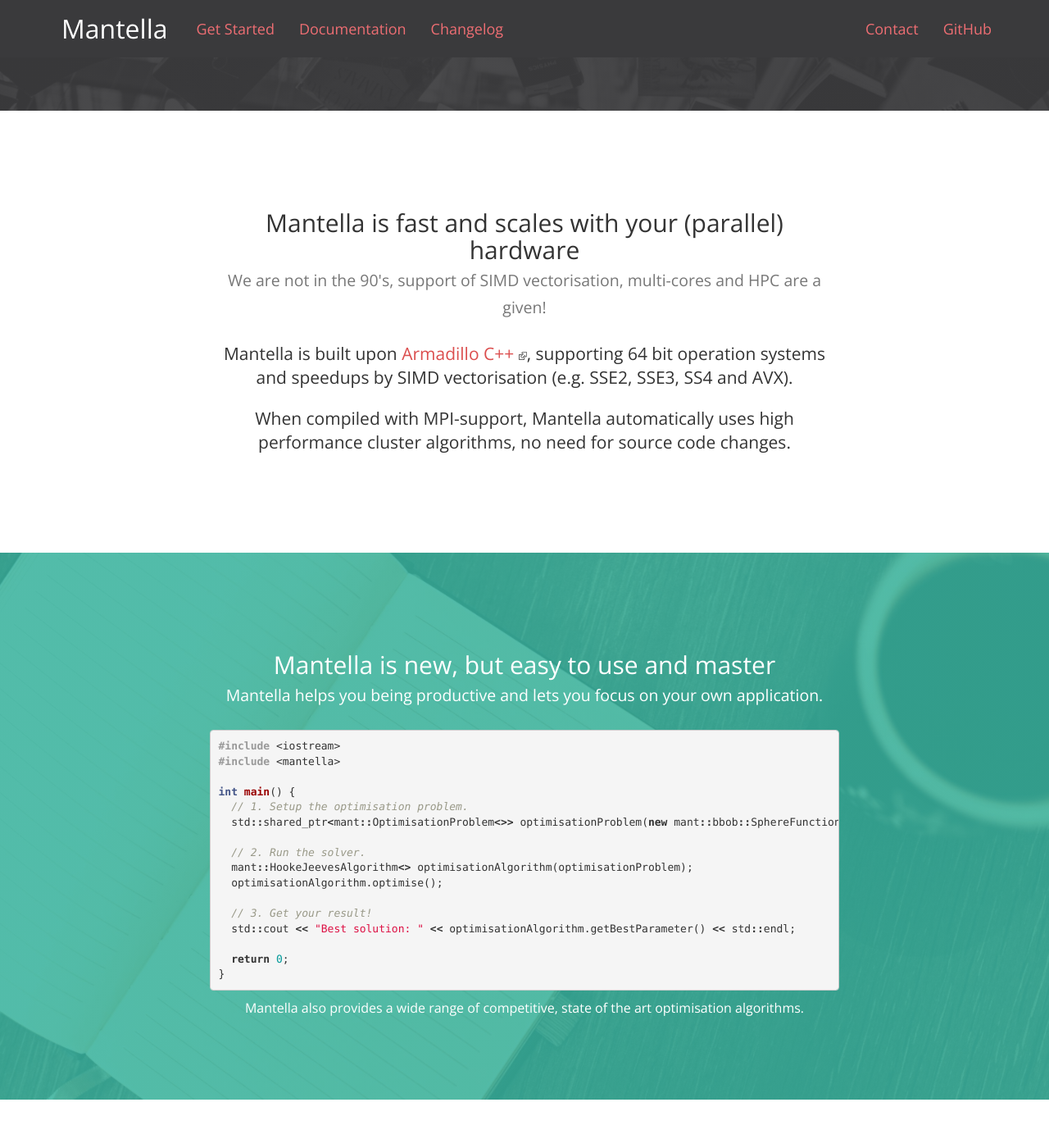
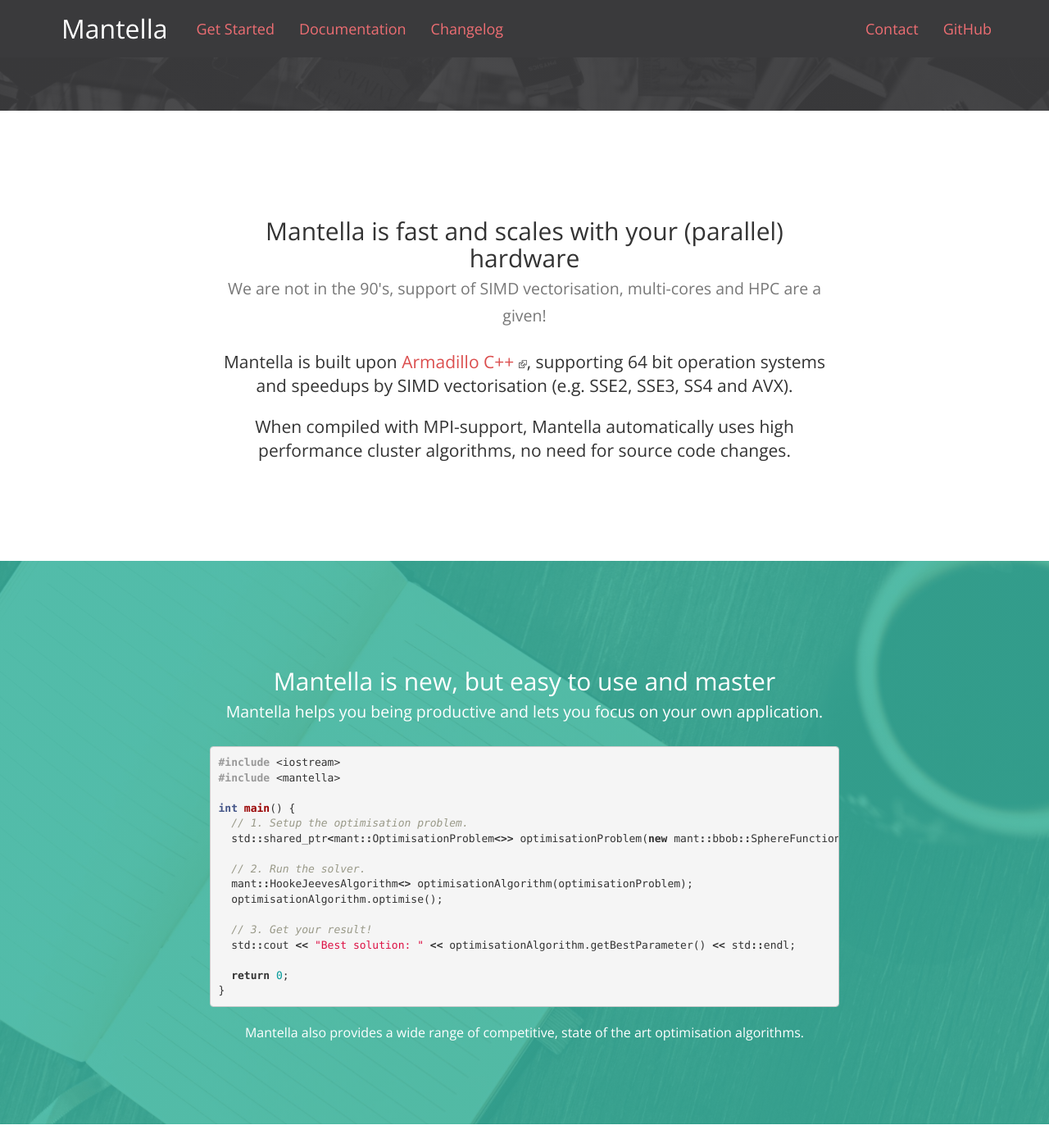
Before and after one commit to sebiniemann/Mantella, a Jekyll site: the page built from index.html, in a window 1280 px wide and 1400 px high, scrolled down 530 px. Shown: the whole window at 82% size. Built offline with Jekyll 4.4.1, drawn with Linux system fonts in a browser that asks for light colours.

Commit message:
Increased margins for headlines and sourcecodes

```diff
--- a/assets/css/custom.css
+++ b/assets/css/custom.css
@@ -287,6 +287,15 @@
   margin: -80px 0 0;
 }
 
+h2 {
+  margin-top: 30px;
+  margin-bottom: 10px;
+}
+
+pre {
+  margin: 20px 0;
+}
+
 .highlight pre {
     word-wrap: normal;
 }
```
